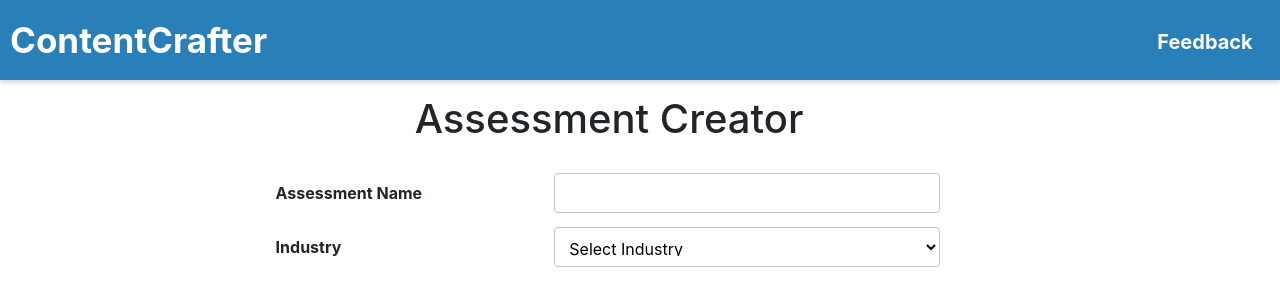
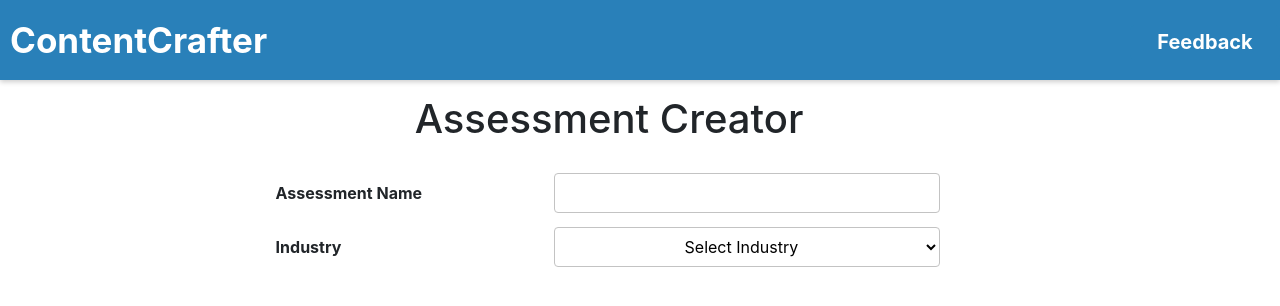
Before and after one commit to prorohitkumar/ContentCrafter, a React (Create React App) app: page /assessment-creator in a window 1280 px wide. Shown: the top 306 px of the page. Built offline with nearby package versions, Linux system fonts and the light colour scheme.

Commit message:
Update AssessmentCreator.css

```diff
--- a/src/Components/Assessment-Creator/AssessmentCreator.css
+++ b/src/Components/Assessment-Creator/AssessmentCreator.css
@@ -47,10 +47,11 @@
   background-color: white;
   margin: 2px;
   height: 40px;
-  padding: 10px;
+  /* padding: 10px; */
+
   max-width: 400px;
   width: calc(100% - 200px); /* Adjust width considering label and spacing */
-  text-align: left;
+  text-align: center;
 }
 
 .top input[type="text"]:hover,
```
